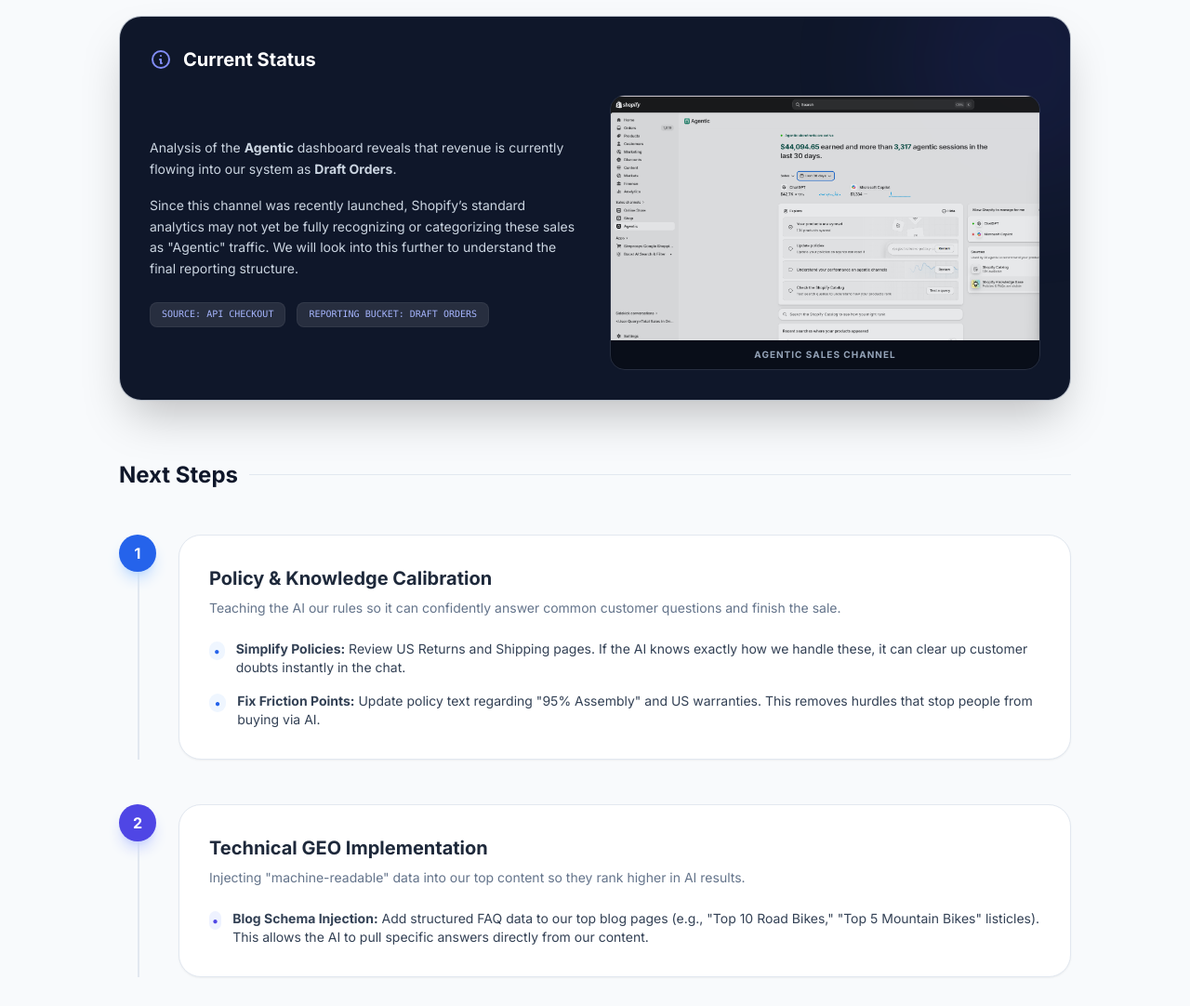
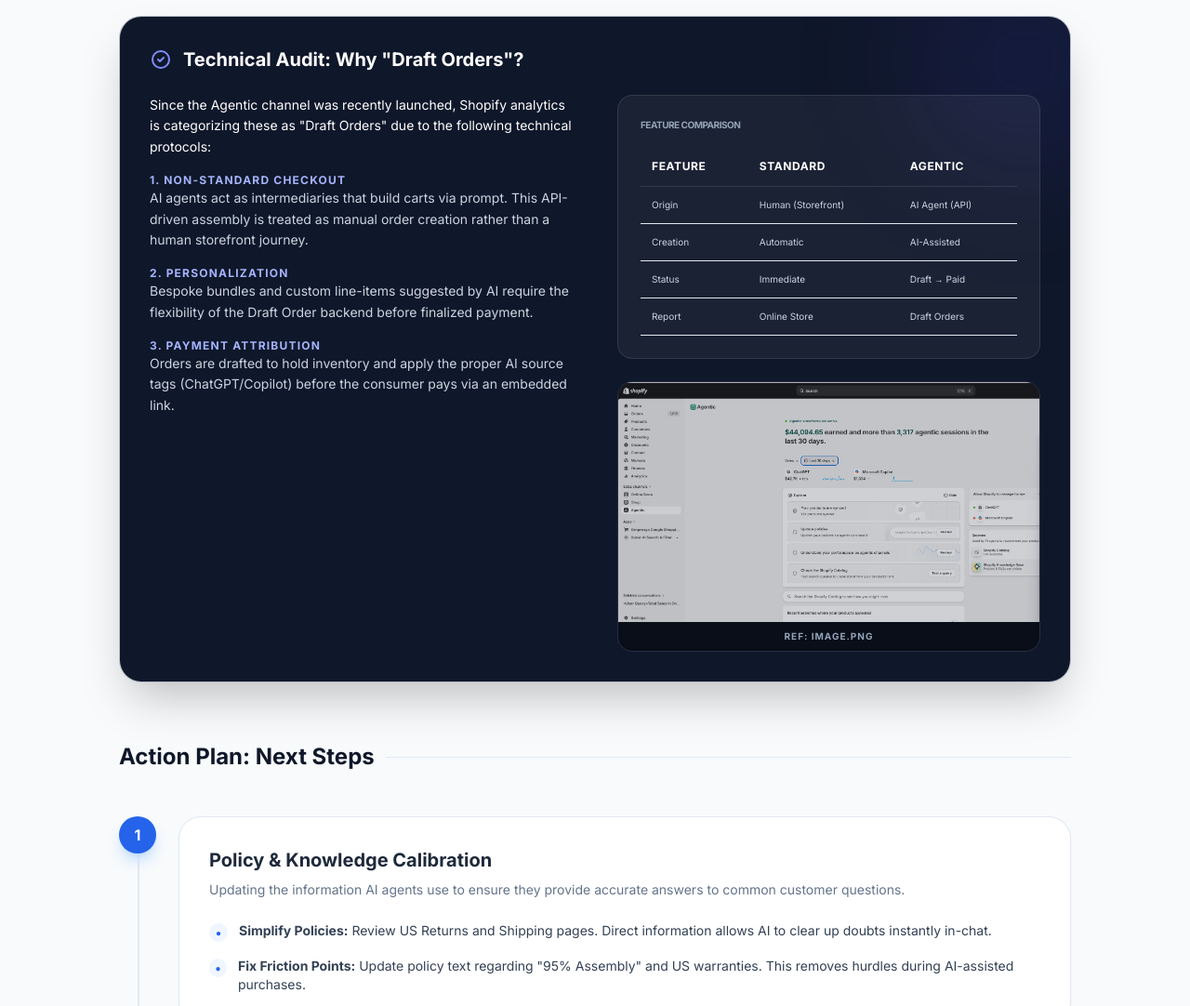
Before and after one commit to emmanueltdg/agentic-sales-channel, a plain HTML site: page index.html in a window 1280 px wide. Shown: the part 500-1582 px from the top of the page at 93% size. Drawn offline with nearby package versions, Linux system fonts and the light colour scheme.

Commit message:
Update index.html

```diff
--- a/index.html
+++ b/index.html
@@ -3,7 +3,7 @@
 <head>
     <meta charset="UTF-8">
     <meta name="viewport" content="width=device-width, initial-scale=1.0">
-    <title>Agentic Sales Channel - Strategic Audit</title>
+    <title>Agentic Sales Channel Review</title>
     <script src="https://cdn.tailwindcss.com"></script>
     <link href="https://fonts.googleapis.com/css2?family=Inter:wght@300;400;600;700;800&display=swap" rel="stylesheet">
     <style>
@@ -12,6 +12,9 @@
         .step-line { position: relative; }
         .step-line::before { content: ''; position: absolute; left: 1.25rem; top: 2.5rem; bottom: 0; width: 2px; background: #e2e8f0; }
         .step-line:last-child::before { display: none; }
+        table { width: 100%; border-collapse: collapse; }
+        th, td { text-align: left; padding: 12px; border-bottom: 1px solid #e2e8f0; }
+        th { background-color: #f1f5f9; font-size: 0.75rem; text-transform: uppercase; letter-spacing: 0.05em; color: #64748b; }
     </style>
 </head>
 <body class="p-6 md:p-12 lg:p-20">
@@ -48,26 +51,52 @@
         <section class="mb-16 glass-card rounded-3xl p-8 bg-slate-900 text-white overflow-hidden relative shadow-2xl">
             <div class="relative z-10">
                 <h3 class="text-xl font-bold mb-6 flex items-center gap-3">
-                    <svg class="w-6 h-6 text-indigo-400" fill="none" stroke="currentColor" viewBox="0 0 24 24"><path stroke-linecap="round" stroke-linejoin="round" stroke-width="2" d="M13 16h-1v-4h-1m1-4h.01M21 12a9 9 0 11-18 0 9 9 0 0118 0z"></path></svg>
-                    Current Status
+                    <svg class="w-6 h-6 text-indigo-400" fill="none" stroke="currentColor" viewBox="0 0 24 24"><path stroke-linecap="round" stroke-linejoin="round" stroke-width="2" d="M9 12l2 2 4-4m6 2a9 9 0 11-18 0 9 9 0 0118 0z"></path></svg>
+                    Technical Audit: Why "Draft Orders"?
                 </h3>
 
-                <div class="grid grid-cols-1 lg:grid-cols-2 gap-8 items-center">
-                    <div class="text-slate-300 text-sm leading-relaxed">
-                        <p class="mb-4">
-                            Analysis of the <strong>Agentic</strong> dashboard reveals that revenue is currently flowing into our system as <strong>Draft Orders</strong>.
-                        </p>
-                        <p class="mb-6">
-                            Since this channel was recently launched, Shopify’s standard analytics may not yet be fully recognizing or categorizing these sales as "Agentic" traffic. We will look into this further to understand the final reporting structure.
-                        </p>
-                        <div class="flex flex-wrap gap-3">
-                            <span class="px-3 py-1 bg-white/10 rounded-lg text-[10px] font-mono text-indigo-300 uppercase border border-white/5">Source: API Checkout</span>
-                            <span class="px-3 py-1 bg-white/10 rounded-lg text-[10px] font-mono text-indigo-300 uppercase border border-white/5">Reporting Bucket: Draft Orders</span>
+                <div class="grid grid-cols-1 lg:grid-cols-2 gap-12 items-start">
+                    <div class="text-slate-300 text-sm leading-relaxed space-y-4">
+                        <p class="text-white font-medium">Since the Agentic channel was recently launched, Shopify analytics is categorizing these as "Draft Orders" due to the following technical protocols:</p>
+
+                        <div class="space-y-4">
+                            <div>
+                                <h5 class="text-indigo-300 font-bold text-xs uppercase tracking-widest">1. Non-Standard Checkout</h5>
+                                <p>AI agents act as intermediaries that build carts via prompt. This API-driven assembly is treated as manual order creation rather than a human storefront journey.</p>
+                            </div>
+                            <div>
+                                <h5 class="text-indigo-300 font-bold text-xs uppercase tracking-widest">2. Personalization</h5>
+                                <p>Bespoke bundles and custom line-items suggested by AI require the flexibility of the Draft Order backend before finalized payment.</p>
+                            </div>
+                            <div>
+                                <h5 class="text-indigo-300 font-bold text-xs uppercase tracking-widest">3. Payment Attribution</h5>
+                                <p>Orders are drafted to hold inventory and apply the proper AI source tags (ChatGPT/Copilot) before the consumer pays via an embedded link.</p>
+                            </div>
                         </div>
                     </div>
-                    <div class="rounded-2xl overflow-hidden border border-white/10 shadow-inner">
-                        <img src="image.png" alt="Agentic Dashboard" class="w-full h-auto opacity-90 hover:opacity-100 transition-opacity" onerror="this.src='https://placehold.co/600x400/1e293b/4f46e5?text=Agentic+Dashboard+Reference'">
-                        <p class="bg-black/40 text-[10px] text-center p-2 text-slate-400 uppercase tracking-widest font-bold">Agentic Sales Channel</p>
+                    <div class="space-y-6">
+                        <div class="bg-white/5 p-6 rounded-2xl border border-white/10 overflow-hidden">
+                            <h5 class="text-[10px] font-bold uppercase text-slate-400 mb-4 tracking-tighter">Feature Comparison</h5>
+                            <table class="text-[10px] text-slate-300">
+                                <thead>
+                                    <tr>
+                                        <th class="bg-transparent border-white/10 text-white">Feature</th>
+                                        <th class="bg-transparent border-white/10 text-white">Standard</th>
+                                        <th class="bg-transparent border-white/10 text-white">Agentic</th>
+                                    </tr>
+                                </thead>
+                                <tbody>
+                                    <tr><td>Origin</td><td>Human (Storefront)</td><td>AI Agent (API)</td></tr>
+                                    <tr><td>Creation</td><td>Automatic</td><td>AI-Assisted</td></tr>
+                                    <tr><td>Status</td><td>Immediate</td><td>Draft &#8594; Paid</td></tr>
+                                    <tr><td>Report</td><td>Online Store</td><td>Draft Orders</td></tr>
+                                </tbody>
+                            </table>
+                        </div>
+                        <div class="rounded-2xl overflow-hidden border border-white/10 shadow-inner">
+                            <img src="image.png" alt="Agentic Dashboard" class="w-full h-auto opacity-80 hover:opacity-100 transition-opacity" onerror="this.src='https://placehold.co/600x400/1e293b/4f46e5?text=Agentic+Dashboard+Snapshot'">
+                            <p class="bg-black/40 text-[10px] text-center p-2 text-slate-400 uppercase tracking-widest font-bold">Ref: image.png</p>
+                        </div>
                     </div>
                 </div>
             </div>
@@ -76,7 +105,7 @@
 
         <div class="space-y-12">
             <h3 class="text-2xl font-bold text-slate-900 flex items-center gap-3">
-                Next Steps
+                Action Plan: Next Steps
                 <span class="h-px flex-1 bg-slate-200"></span>
             </h3>
 
@@ -85,15 +114,15 @@
                 <div class="w-10 h-10 rounded-full bg-blue-600 text-white flex items-center justify-center font-bold flex-shrink-0 z-10 shadow-lg shadow-blue-200">1</div>
                 <div class="bg-white p-8 rounded-3xl border border-slate-200 w-full shadow-sm">
                     <h4 class="text-xl font-bold text-slate-800 mb-2">Policy & Knowledge Calibration</h4>
-                    <p class="text-sm text-slate-500 mb-6">Teaching the AI our rules so it can confidently answer common customer questions and finish the sale.</p>
+                    <p class="text-sm text-slate-500 mb-6">Updating the information AI agents use to ensure they provide accurate answers to common customer questions.</p>
                     <ul class="space-y-4">
                         <li class="flex items-start gap-3 text-sm text-slate-700">
                             <span class="w-5 h-5 rounded-full bg-blue-50 text-blue-600 flex items-center justify-center mt-0.5 text-[10px] font-bold">●</span>
-                            <span><strong>Simplify Policies:</strong> Review US Returns and Shipping pages. If the AI knows exactly how we handle these, it can clear up customer doubts instantly in the chat.</span>
+                            <span><strong>Simplify Policies:</strong> Review US Returns and Shipping pages. Direct information allows AI to clear up doubts instantly in-chat.</span>
                         </li>
                         <li class="flex items-start gap-3 text-sm text-slate-700">
                             <span class="w-5 h-5 rounded-full bg-blue-50 text-blue-600 flex items-center justify-center mt-0.5 text-[10px] font-bold">●</span>
-                            <span><strong>Fix Friction Points:</strong> Update policy text regarding "95% Assembly" and US warranties. This removes hurdles that stop people from buying via AI.</span>
+                            <span><strong>Fix Friction Points:</strong> Update policy text regarding "95% Assembly" and US warranties. This removes hurdles during AI-assisted purchases.</span>
                         </li>
                     </ul>
                 </div>
@@ -104,11 +133,11 @@
                 <div class="w-10 h-10 rounded-full bg-indigo-600 text-white flex items-center justify-center font-bold flex-shrink-0 z-10 shadow-lg shadow-indigo-200">2</div>
                 <div class="bg-white p-8 rounded-3xl border border-slate-200 w-full shadow-sm">
                     <h4 class="text-xl font-bold text-slate-800 mb-2">Technical GEO Implementation</h4>
-                    <p class="text-sm text-slate-500 mb-6">Injecting "machine-readable" data into our top content so they rank higher in AI results.</p>
+                    <p class="text-sm text-slate-500 mb-6">Injecting structured data into our top blog listicles so AI agents can pull direct answers and comparisons.</p>
                     <ul class="space-y-4">
                         <li class="flex items-start gap-3 text-sm text-slate-700">
                             <span class="w-5 h-5 rounded-full bg-indigo-50 text-indigo-600 flex items-center justify-center mt-0.5 text-[10px] font-bold">●</span>
-                            <span><strong>Blog Schema Injection:</strong> Add structured FAQ data to our top blog pages (e.g., "Top 10 Road Bikes," "Top 5 Mountain Bikes" listicles). This allows the AI to pull specific answers directly from our content.</span>
+                            <span><strong>Blog Schema Injection:</strong> Add structured FAQ data to top listicles (e.g., "Top 10 Road Bikes"). This allows AI to cite our expert content directly.</span>
                         </li>
                     </ul>
                 </div>
@@ -119,11 +148,11 @@
                 <div class="w-10 h-10 rounded-full bg-slate-800 text-white flex items-center justify-center font-bold flex-shrink-0 z-10 shadow-lg shadow-slate-200">3</div>
                 <div class="bg-white p-8 rounded-3xl border border-slate-200 w-full shadow-sm">
                     <h4 class="text-xl font-bold text-slate-800 mb-2">Content Authority & Integrity</h4>
-                    <p class="text-sm text-slate-500 mb-6">Protecting our domain and capturing broad discovery queries.</p>
+                    <p class="text-sm text-slate-500 mb-6">Protecting our domain while capturing broad AI discovery queries.</p>
                     <ul class="space-y-4">
                         <li class="flex items-start gap-3 text-sm text-slate-700">
                             <span class="w-5 h-5 rounded-full bg-slate-50 text-slate-600 flex items-center justify-center mt-0.5 text-[10px] font-bold">●</span>
-                            <span><strong>Buyer's Guide Optimization:</strong> Capture broad searches (e.g., "Best entry-level MTB") by adding structured data to our top US blog posts.</span>
+                            <span><strong>Buyer's Guide Optimization:</strong> Capture broad searches (e.g., "Best entry-level MTB") via structured data in top US blog posts.</span>
                         </li>
                     </ul>
                 </div>
@@ -131,43 +160,41 @@
         </div>
 
         <div class="mt-16 bg-gradient-to-br from-slate-900 to-indigo-900 p-10 rounded-[3rem] shadow-2xl text-white">
-            <h4 class="text-2xl font-bold mb-4">How It Is Reported</h4>
+            <h4 class="text-2xl font-bold mb-4">Reporting Strategy Overview</h4>
             <div class="grid grid-cols-1 lg:grid-cols-3 gap-8 items-start">
                 <div class="lg:col-span-2">
                     <p class="text-indigo-200 text-sm mb-6 leading-relaxed">
-                        Currently, the "$44,094.65" shown in the Agentic dashboard is included in our total revenue bucket in Shopify Analytics as Draft Orders and not shown as "Agentic" sales.
+                        Currently, the **$44k** shown in the Agentic dashboard is processing as "Draft Orders." This specialized reporting strategy acts as a **filter** to isolate this growth from general store traffic.
                     </p>
                     <div class="space-y-4">
                         <div class="flex items-start gap-3">
                             <div class="w-6 h-6 rounded bg-indigo-500 flex items-center justify-center flex-shrink-0">
                                 <svg class="w-4 h-4 text-white" fill="none" stroke="currentColor" viewBox="0 0 24 24"><path stroke-linecap="round" stroke-linejoin="round" stroke-width="2" d="M9 12l2 2 4-4m6 2a9 9 0 11-18 0 9 9 0 0118 0z"></path></svg>
                             </div>
-                            <p class="text-xs text-indigo-100 font-medium"><strong>Isolates "Found Money":</strong> It separates brand-new customers from existing ones so we can prove the AI is growing the business.</p>
+                            <p class="text-xs text-indigo-100 font-medium"><strong>Identifies "Found Money":</strong> It isolates new customers discovered by AI so we can verify acquisition success independently.</p>
                         </div>
                         <div class="flex items-start gap-3">
                             <div class="w-6 h-6 rounded bg-indigo-500 flex items-center justify-center flex-shrink-0">
                                 <svg class="w-4 h-4 text-white" fill="none" stroke="currentColor" viewBox="0 0 24 24"><path stroke-linecap="round" stroke-linejoin="round" stroke-width="2" d="M9 12l2 2 4-4m6 2a9 9 0 11-18 0 9 9 0 0118 0z"></path></svg>
                             </div>
-                            <p class="text-xs text-indigo-100 font-medium"><strong>Corrects Attribution:</strong> It moves sales from general categories back into their true home as "AI-Driven" revenue for tracking purposes.</p>
+                            <p class="text-xs text-indigo-100 font-medium"><strong>Verifies Attribution:</strong> It moves sales from generic "Online Store" buckets into their true AI-driven source.</p>
                         </div>
                     </div>
                 </div>
                 <div class="space-y-4">
                     <div class="p-5 bg-white/5 rounded-2xl border border-white/10">
-                        <p class="font-bold text-indigo-300 uppercase tracking-tighter text-[10px] mb-2">Report Setup</p>
-                        <p class="text-xs">Filter by Channel = "Draft Orders"</p>
-                        <p class="text-[10px] text-slate-400 mt-2">To isolate the $44k API sales.</p>
+                        <p class="font-bold text-indigo-300 uppercase tracking-tighter text-[10px] mb-2">Isolation Filter</p>
+                        <p class="text-xs">Channel = "Draft Orders"</p>
+                        <p class="text-[10px] text-slate-400 mt-2">Required to see the $44k API sales.</p>
                     </div>
                     <div class="p-5 bg-white/5 rounded-2xl border border-white/10">
-                        <p class="font-bold text-indigo-300 uppercase tracking-tighter text-[10px] mb-2">Primary View</p>
+                        <p class="font-bold text-indigo-300 uppercase tracking-tighter text-[10px] mb-2">KPI Focus</p>
                         <p class="text-xs">"New vs. Returning Customer"</p>
-                        <p class="text-[10px] text-slate-400 mt-2">To track acquisition success.</p>
+                        <p class="text-[10px] text-slate-400 mt-2">Measures incremental growth.</p>
                     </div>
                 </div>
             </div>
         </div>
-
     </div>
-
 </body>
 </html>
```
